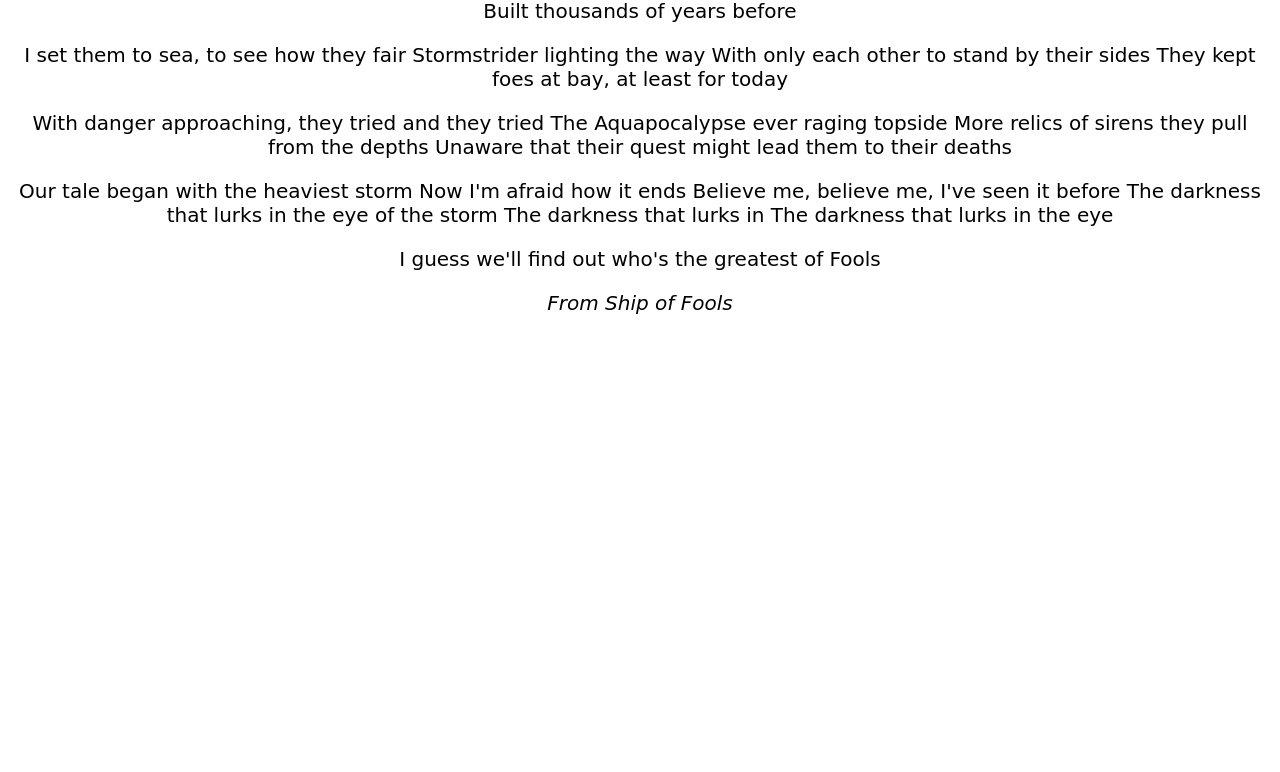
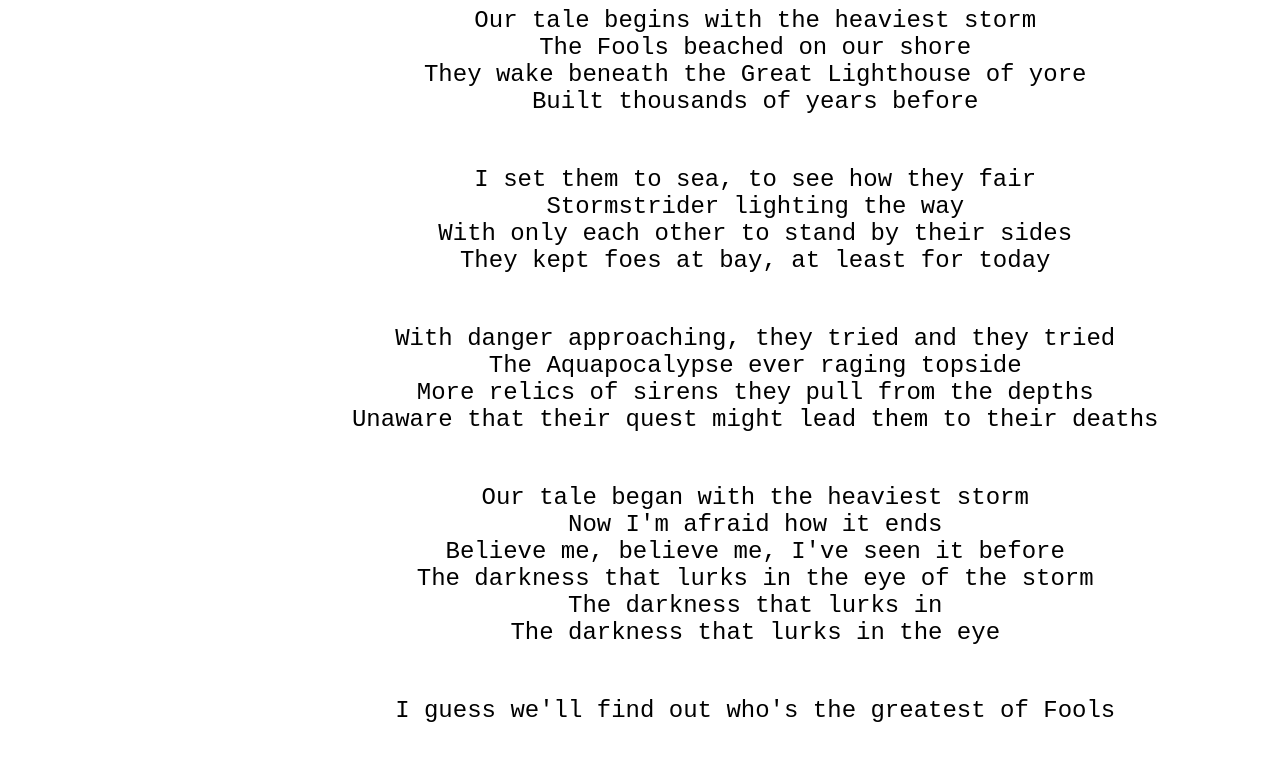
Before and after one commit to PatGrala/nauka-gita, a plain HTML site: page index.html in a window 1280 px wide. Shown: the part 184-956 px from the top of the page. Before the commit the page ends 800 px from the top, so only its background shows below. Drawn offline with Linux system fonts and the light colour scheme; a web font is replaced by a local one.

Commit message:
Change text display

```diff
--- a/css/style.css
+++ b/css/style.css
@@ -2,7 +2,7 @@
 
 body {
     text-align: center;
-    font-size: 20px;
+    font-size: 24px;
     font-family: 'East Sea Dokdo', cursive;
 }
 
--- a/index.html
+++ b/index.html
@@ -12,35 +12,35 @@
         <div class="container">
             <h1 class="title">The Fools' Shanty</h1>
             <h2 class="subtitle">By: <span>Philippe Grant and The Longest Johns</span></h2>
-            <p>
+            <pre>
                 Our tale begins with the heaviest storm
                 The Fools beached on our shore
                 They wake beneath the Great Lighthouse of yore
                 Built thousands of years before
-            </p>
-            <p>
+            </pre>
+            <pre>
                 I set them to sea, to see how they fair
                 Stormstrider lighting the way
                 With only each other to stand by their sides
                 They kept foes at bay, at least for today
-            </p>
-            <p>
+            </pre>
+            <pre>
                 With danger approaching, they tried and they tried
                 The Aquapocalypse ever raging topside
                 More relics of sirens they pull from the depths
                 Unaware that their quest might lead them to their deaths
-            </p>
-            <p>
+            </pre>
+            <pre>
                 Our tale began with the heaviest storm
                 Now I'm afraid how it ends
                 Believe me, believe me, I've seen it before
                 The darkness that lurks in the eye of the storm
                 The darkness that lurks in
                 The darkness that lurks in the eye
-            </p>
-            <p>
+            </pre>
+            <pre>
                 I guess we'll find out who's the greatest of Fools
-            </p>
+            </pre>
             <p> <span>From Ship of Fools</span></p>
         </div>
     </body>
```
